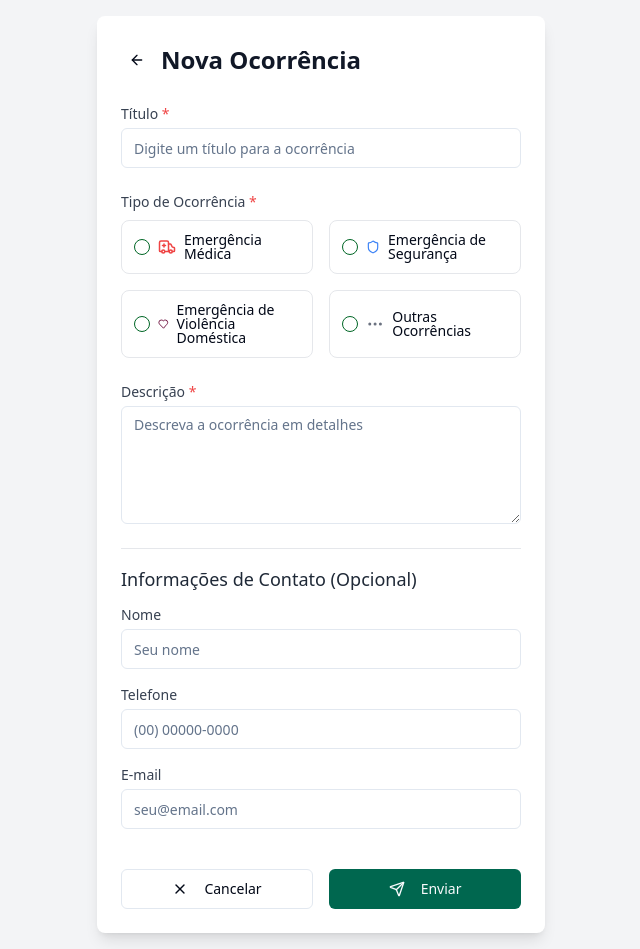
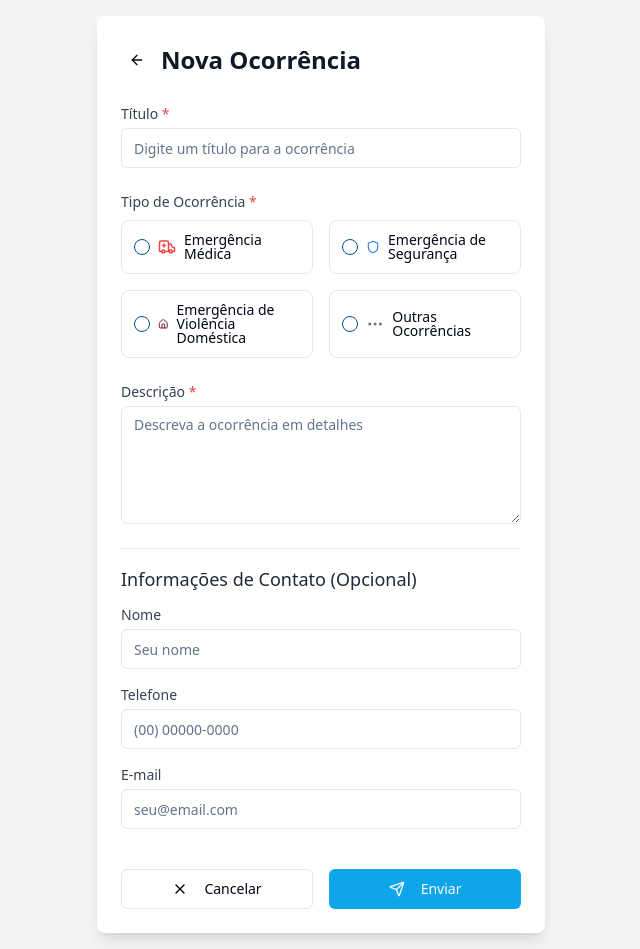
Before and after one commit to joaolima-ac/quick-report-tablet-app, a React (Vite) app: page /create in a window 1280 px wide. Shown: the whole page, without its empty margins (319-959 px from the left). Built offline with nearby package versions, Linux system fonts and the light colour scheme.

Commit message:
Refactor: Update colors and icons
- Replaced green color with equivalent blue tones.
- Changed the icon for "domestic violence emergency" to a house.

```diff
--- a/src/index.css
+++ b/src/index.css
@@ -14,7 +14,7 @@
     --popover: 0 0% 100%;
     --popover-foreground: 222.2 84% 4.9%;
 
-    --primary: 142 100% 20%;  /* Verde esmeralda: #00674F */
+    --primary: 210 100% 30%;  /* Azul: #0EA5E9 substituindo verde esmeralda */
     --primary-foreground: 210 40% 98%;
 
     --secondary: 210 40% 96.1%;
@@ -46,7 +46,7 @@
     --popover: 220 16% 16%;  /* Azul acinzentado: #212633 */
     --popover-foreground: 210 15% 84%;  /* Branco/cinza: #ccd6e0 */
 
-    --primary: 142 100% 20%;  /* Verde esmeralda: #00674F */
+    --primary: 210 100% 30%;  /* Azul: #0EA5E9 substituindo verde esmeralda */
     --primary-foreground: 210 15% 84%;  /* Branco/cinza: #ccd6e0 */
 
     --secondary: 220 16% 16%;  /* Azul acinzentado: #212633 */
--- a/src/pages/CreateIncident.tsx
+++ b/src/pages/CreateIncident.tsx
@@ -4,7 +4,7 @@ import { useNavigate } from 'react-router-dom';
 import { Button } from "@/components/ui/button";
 import { Input } from "@/components/ui/input";
 import { Textarea } from "@/components/ui/textarea";
-import { ArrowLeft, Send, X, Ambulance, Shield, Heart, MoreHorizontal } from "lucide-react";
+import { ArrowLeft, Send, X, Ambulance, Shield, Home, MoreHorizontal } from "lucide-react";
 import { toast } from "sonner";
 import {
   Select,
@@ -112,7 +112,7 @@ const CreateIncident = () => {
       case 'security':
         return <Shield className="h-4 w-4 text-blue-500" />;
       case 'domestic':
-        return <Heart className="h-4 w-4 text-[#660033]" />;
+        return <Home className="h-4 w-4 text-[#660033]" />;
       default:
         return <MoreHorizontal className="h-4 w-4 text-gray-500" />;
     }
@@ -176,7 +176,7 @@ const CreateIncident = () => {
               <div className="flex items-center space-x-2 border border-gray-200 dark:border-[#ccd6e0]/20 rounded-lg p-3 hover:bg-gray-50 dark:hover:bg-[#181a24]/70 transition-colors">
                 <RadioGroupItem value="domestic" id="domestic" />
                 <Label htmlFor="domestic" className="flex items-center cursor-pointer">
-                  <Heart className="h-5 w-5 mr-2 text-[#660033]" />
+                  <Home className="h-5 w-5 mr-2 text-[#660033]" />
                   <span className="dark:text-[#ccd6e0]">Emergência de Violência Doméstica</span>
                 </Label>
               </div>
@@ -260,7 +260,7 @@ const CreateIncident = () => {
 
             <Button
               type="submit"
-              className="w-1/2 ml-2 bg-[#00674F] hover:bg-[#00674F]/90"
+              className="w-1/2 ml-2 bg-[#0EA5E9] hover:bg-[#0EA5E9]/90"
               disabled={isSubmitting}
             >
               <Send className="h-4 w-4 mr-2" /> {isSubmitting ? 'Enviando...' : 'Enviar'}
--- a/src/pages/Index.tsx
+++ b/src/pages/Index.tsx
@@ -71,7 +71,7 @@ const Index = () => {
 
         <div className="space-y-4">
           <Button
-            className="w-full h-14 text-lg flex items-center justify-center gap-2 bg-[#00674F] hover:bg-[#00674F]/90 dark:bg-[#00674F] dark:hover:bg-[#00674F]/80"
+            className="w-full h-14 text-lg flex items-center justify-center gap-2 bg-[#0EA5E9] hover:bg-[#0EA5E9]/90 dark:bg-[#0EA5E9] dark:hover:bg-[#0EA5E9]/80"
             onClick={handleCreateIncident}
           >
             <PlusCircle className="h-6 w-6" />
@@ -93,7 +93,7 @@ const Index = () => {
             <Switch
               checked={darkMode}
               onCheckedChange={toggleDarkMode}
-              className={darkMode ? "bg-[#00674F]" : ""}
+              className={darkMode ? "bg-[#0EA5E9]" : ""}
             />
             <Moon className="h-5 w-5 text-gray-500 dark:text-[#ccd6e0]" />
             <span className="text-sm text-gray-500 dark:text-[#ccd6e0]/80 ml-2">
@@ -136,7 +136,7 @@ const Index = () => {
             </Button>
             <Button
               onClick={handlePasswordSubmit}
-              className="bg-[#00674F] hover:bg-[#00674F]/90"
+              className="bg-[#0EA5E9] hover:bg-[#0EA5E9]/90"
             >
               Confirmar
             </Button>
--- a/src/pages/Settings.tsx
+++ b/src/pages/Settings.tsx
@@ -81,7 +81,7 @@ const Settings = () => {
           <div className="pt-4">
             <Button
               type="submit"
-              className="w-full bg-[#00674F] hover:bg-[#00674F]/90"
+              className="w-full bg-[#0EA5E9] hover:bg-[#0EA5E9]/90"
             >
               <Save className="h-4 w-4 mr-2" /> Salvar Configurações
             </Button>
```
